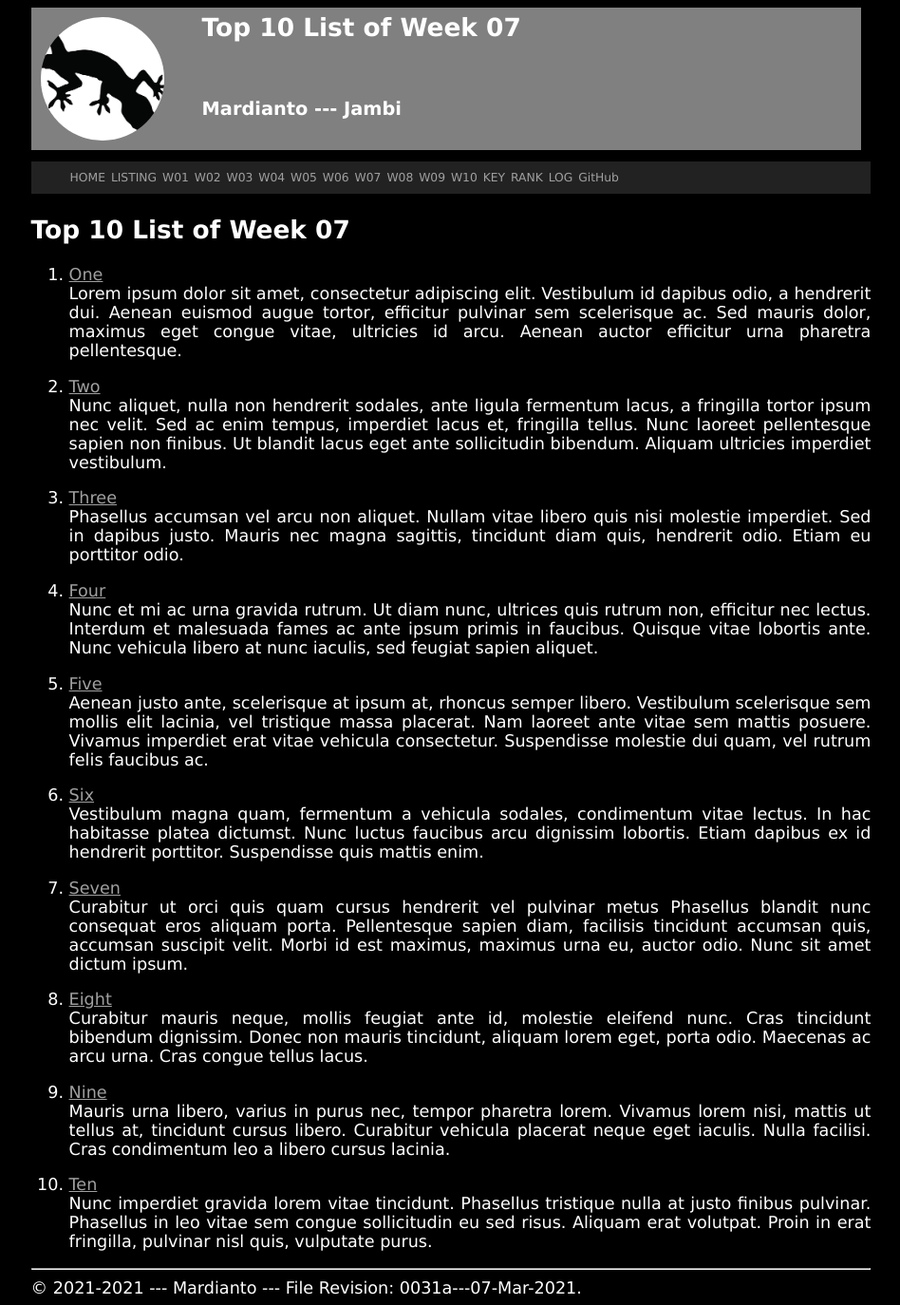
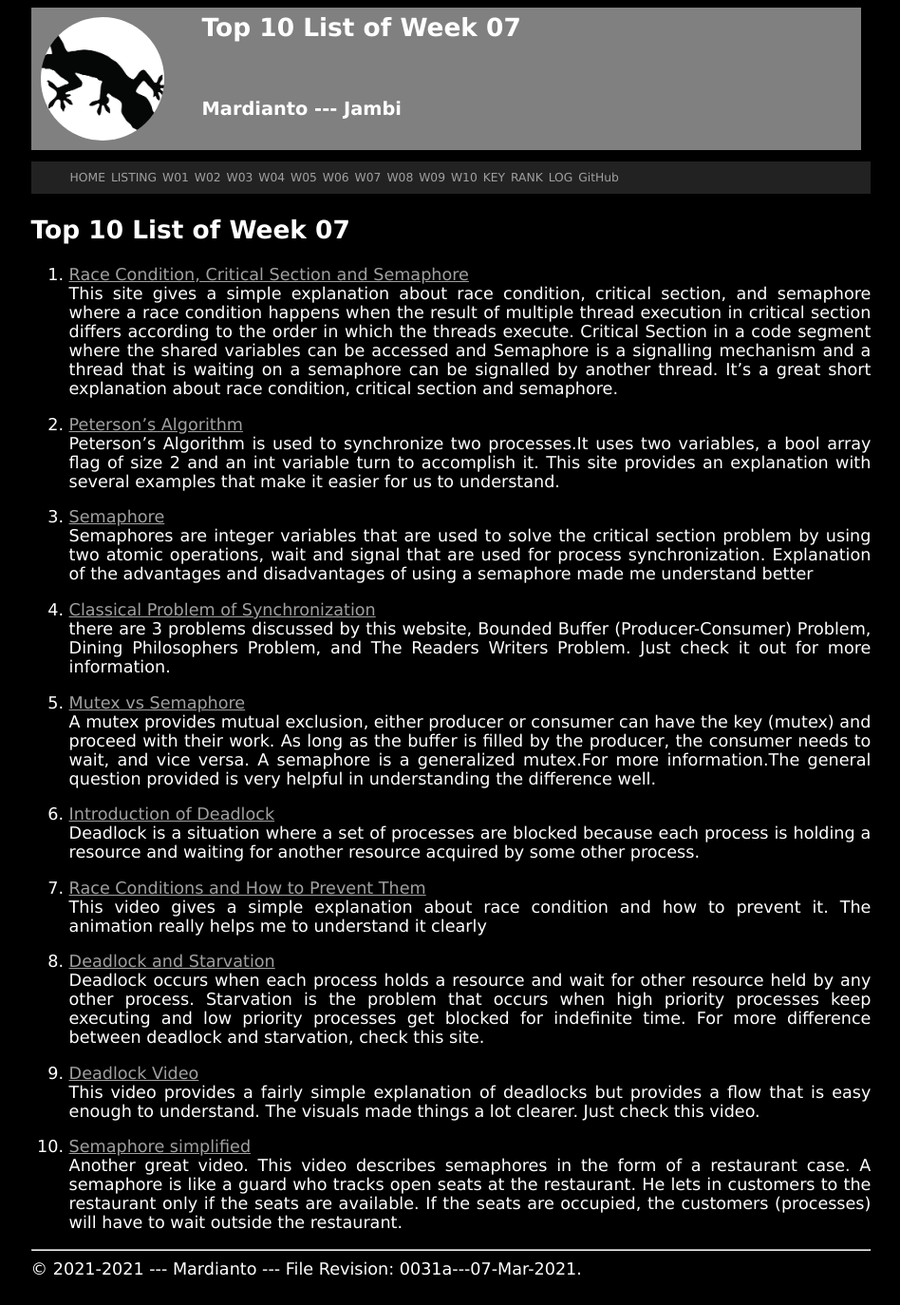
Before and after one commit to mardianto-byte/os211, a Jekyll site: the page built from w07.md, in a window 1280 px wide. Shown: the whole page at 95% size, without its empty margins (165-1113 px from the left). Built offline with Jekyll 4.4.1, drawn with Linux system fonts in a browser that asks for light colours; our own code applies the rules of GitHub Pages for plain Markdown files.

Commit message:
add w07 top 10 list

```diff
--- a/w07.md
+++ b/w07.md
@@ -5,72 +5,45 @@ permalink: /W07/
 
 # Top 10 List of Week 07
 
-1. [One](https://en.wikipedia.org/wiki/1)<br>
-Lorem ipsum dolor sit amet, consectetur adipiscing elit.
-Vestibulum id dapibus odio, a hendrerit dui.
-Aenean euismod augue tortor, efficitur pulvinar sem scelerisque ac.
-Sed mauris dolor, maximus eget congue vitae, ultricies id arcu.
-Aenean auctor efficitur urna pharetra pellentesque.
+1. [Race Condition, Critical Section and Semaphore](https://www.tutorialspoint.com/race-condition-critical-section-and-semaphore)<br>
+This site gives a simple explanation about race condition, critical section, and semaphore where
+a race condition happens when the result of multiple thread execution in critical section differs according to the order in which the threads execute.
+Critical Section in a code segment where the shared variables can be accessed and Semaphore  is a signalling mechanism and a thread that is waiting on a semaphore can be signalled by another thread.
+It's a great short explanation about race condition, critical section and semaphore.
 
-2. [Two](https://en.wikipedia.org/wiki/2)<br>
-Nunc aliquet, nulla non hendrerit sodales, ante ligula fermentum lacus, a fringilla tortor ipsum nec velit.
-Sed ac enim tempus, imperdiet lacus et, fringilla tellus.
-Nunc laoreet pellentesque sapien non finibus.
-Ut blandit lacus eget ante sollicitudin bibendum.
-Aliquam ultricies imperdiet vestibulum.
+2. [Peterson’s Algorithm](https://www.geeksforgeeks.org/petersons-algorithm-in-process-synchronization/)<br>
+Peterson’s Algorithm is used to synchronize two processes.It uses two variables, a bool array flag of size 2 and an int variable turn to accomplish it.
+This site provides an explanation with several examples that make it easier for us to understand.
 
-3. [Three](https://en.wikipedia.org/wiki/3)<br>
-Phasellus accumsan vel arcu non aliquet.
-Nullam vitae libero quis nisi molestie imperdiet.
-Sed in dapibus justo.
-Mauris nec magna sagittis, tincidunt diam quis, hendrerit odio.
-Etiam eu porttitor odio.
+3. [Semaphore](https://www.tutorialspoint.com/semaphores-in-operating-system)<br>
+Semaphores are integer variables that are used to solve the critical section problem by using two atomic operations,
+wait and signal that are used for process synchronization.
+Explanation of the advantages and disadvantages of using a semaphore made me understand better
 
-4. [Four](https://en.wikipedia.org/wiki/4)<br>
-Nunc et mi ac urna gravida rutrum.
-Ut diam nunc, ultrices quis rutrum non, efficitur nec lectus.
-Interdum et malesuada fames ac ante ipsum primis in faucibus.
-Quisque vitae lobortis ante.
-Nunc vehicula libero at nunc iaculis, sed feugiat sapien aliquet.
+4. [Classical Problem of Synchronization](https://www.studytonight.com/operating-system/classical-synchronization-problems)<br>
+there are 3 problems discussed by this website, Bounded Buffer (Producer-Consumer) Problem, Dining Philosophers Problem, and The Readers Writers Problem.
+Just check it out for more information.
 
-5. [Five](https://en.wikipedia.org/wiki/5)<br>
-Aenean justo ante, scelerisque at ipsum at, rhoncus semper libero.
-Vestibulum scelerisque sem mollis elit lacinia, vel tristique massa placerat.
-Nam laoreet ante vitae sem mattis posuere.
-Vivamus imperdiet erat vitae vehicula consectetur.
-Suspendisse molestie dui quam, vel rutrum felis faucibus ac.
+5. [Mutex vs Semaphore](https://www.geeksforgeeks.org/mutex-vs-semaphore/)<br>
+A mutex provides mutual exclusion, either producer or consumer can have the key (mutex) and proceed with their work. As long as the buffer is filled by the producer, the consumer needs to wait, and vice versa.
+A semaphore is a generalized mutex.For more information.The general question provided is very helpful in understanding the difference well.
 
-6. [Six](https://en.wikipedia.org/wiki/6)<br>
-Vestibulum magna quam, fermentum a vehicula sodales, condimentum vitae lectus.
-In hac habitasse platea dictumst.
-Nunc luctus faucibus arcu dignissim lobortis.
-Etiam dapibus ex id hendrerit porttitor.
-Suspendisse quis mattis enim.
+6. [Introduction of Deadlock](https://www.geeksforgeeks.org/introduction-of-deadlock-in-operating-system/)<br>
+Deadlock is a situation where a set of processes are blocked because each process is holding a resource and waiting for another resource acquired by some other process.
 
-7. [Seven](https://en.wikipedia.org/wiki/7)<br>
-Curabitur ut orci quis quam cursus hendrerit vel pulvinar metus
-Phasellus blandit nunc consequat eros aliquam porta.
-Pellentesque sapien diam, facilisis tincidunt accumsan quis, accumsan suscipit velit.
-Morbi id est maximus, maximus urna eu, auctor odio.
-Nunc sit amet dictum ipsum.
+7. [Race Conditions and How to Prevent Them](https://www.youtube.com/watch?v=MqnpIwN7dz0)<br>
+This video gives a simple explanation about race condition and how to prevent it. The animation really helps me to understand it clearly
 
-8. [Eight](https://en.wikipedia.org/wiki/8)<br>
-Curabitur mauris neque, mollis feugiat ante id, molestie eleifend nunc.
-Cras tincidunt bibendum dignissim.
-Donec non mauris tincidunt, aliquam lorem eget, porta odio.
-Maecenas ac arcu urna.
-Cras congue tellus lacus.
+8. [Deadlock and Starvation](https://www.geeksforgeeks.org/difference-between-deadlock-and-starvation-in-os/)<br>
+Deadlock occurs when each process holds a resource and wait for other resource held by any other process.
+Starvation is the problem that occurs when high priority processes keep executing and low priority processes get blocked for indefinite time.
+For more difference between deadlock and starvation, check this site.
 
-9. [Nine](https://en.wikipedia.org/wiki/9)<br>
-Mauris urna libero, varius in purus nec, tempor pharetra lorem.
-Vivamus lorem nisi, mattis ut tellus at, tincidunt cursus libero.
-Curabitur vehicula placerat neque eget iaculis.
-Nulla facilisi.
-Cras condimentum leo a libero cursus lacinia.
+9. [Deadlock Video](https://www.youtube.com/watch?v=myomEBjnIDw)<br>
+This video provides a fairly simple explanation of deadlocks but provides a flow that is easy enough to understand. The visuals made things a lot clearer.
+Just check this video.
 
-10. [Ten](https://en.wikipedia.org/wiki/10)<br>
-Nunc imperdiet gravida lorem vitae tincidunt.
-Phasellus tristique nulla at justo finibus pulvinar.
-Phasellus in leo vitae sem congue sollicitudin eu sed risus.
-Aliquam erat volutpat.
-Proin in erat fringilla, pulvinar nisl quis, vulputate purus.
+10. [Semaphore simplified](https://www.youtube.com/watch?v=PQ5aK5wLCQE)<br>
+Another great video. This video describes semaphores in the form of a restaurant case.
+A semaphore is like a guard who tracks open seats at the restaurant. He lets in customers to the restaurant only if the seats are available.
+If the seats are occupied, the customers (processes) will have to wait outside the restaurant.
```
